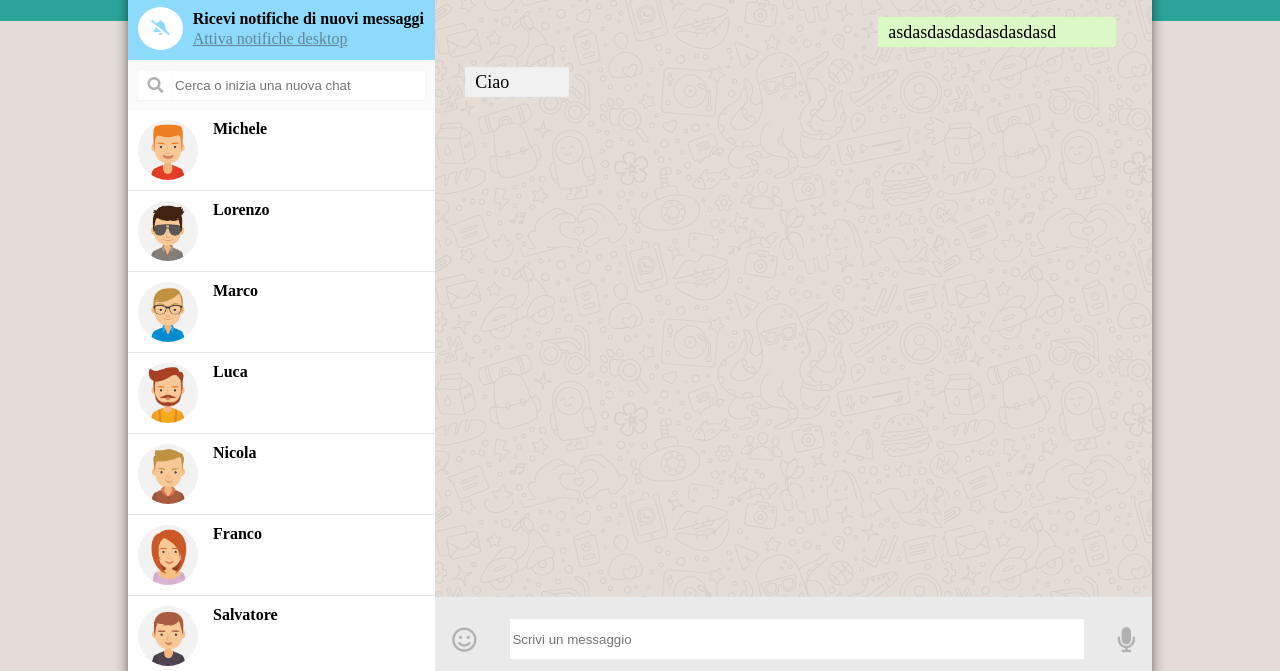
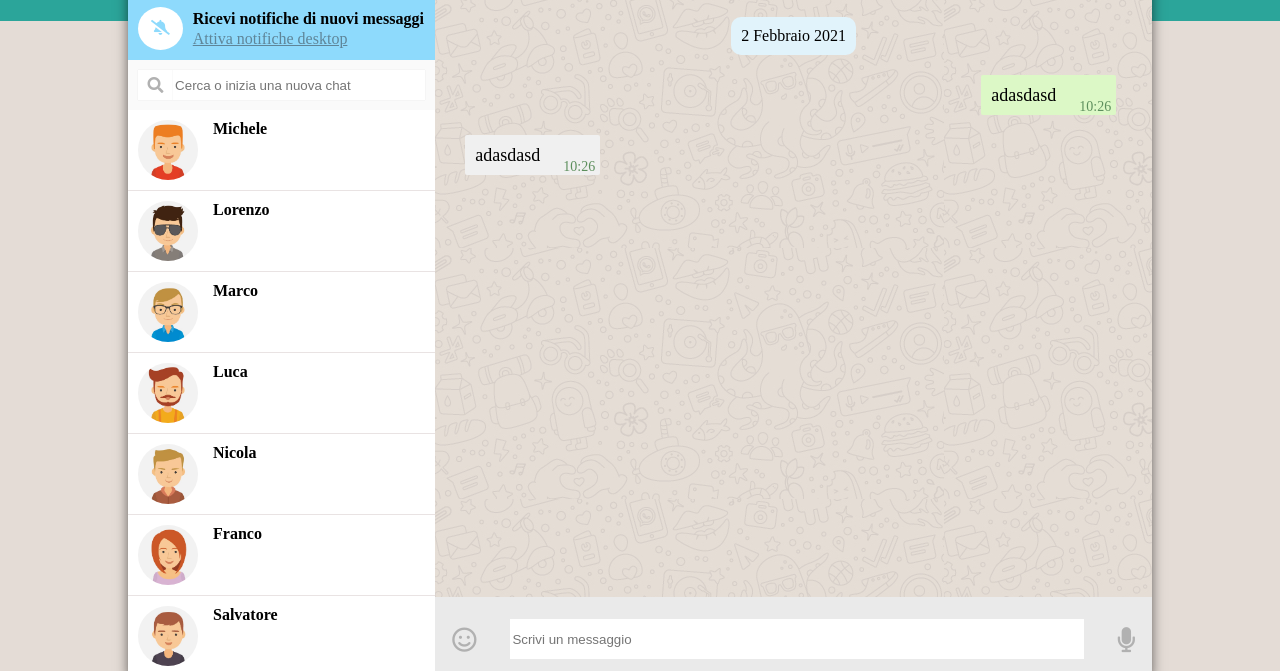
Before and after one commit to FedericoCrudo/js-html-css-boolzap, a plain HTML site: page index.html in a window 1280 px wide. Shown: the part 129-800 px from the top of the page. Drawn offline with nearby package versions, Linux system fonts and the light colour scheme; some packages are replaced by stand-ins of ours; a script that the page names is missing.

Commit message:
update data

```diff
--- a/css/style.css
+++ b/css/style.css
@@ -159,36 +159,65 @@ overflow-y: scroll;
 }
 .chat .send{
     width: 95%;
-    height: 30px;
+    height: 40px;
     display: flex;
     margin-top: 20px;
     justify-content: flex-end;
 }
-.chat .send span{
+.chat .data-chat{
+    display: flex;
+    justify-content: center;
+    margin-top: 20px;
+}
+.chat .data-chat span{
+    padding: 10px;
+    background-color: #E1F3FB;
+    border-radius: 10px;
+}
+
+
+.chat .send .box-message{
+    display: flex;
+    align-items: center;
     height: 100%;
-    line-height: 30px;
    padding: 0 60px 0 10px;
     background-color:#DCF8C6;
     border-radius: 2px;
     font-size: 18px;
+    position: relative;
+}
+.chat .send .box-message .ora{
+   position: absolute;
+    bottom: 0;
+    right: 5px;
+    font-size: 14px;
+    color: rgb(93, 143, 93);
 }
 .chat .recive{
-
     width: 95%;
-    height: 30px;
+    height: 40px;
     display: flex;
     margin-top: 20px;
     margin-left:30px ;
     justify-content: flex-start;
 }
-.chat .recive span{
+.chat .recive .box-message{
     height: 100%;
-    line-height: 30px;
+    display: flex;
+    align-items: center;
    padding: 0 60px 0 10px;
     background-color:#f0f0f0;
     border-radius: 2px;
     font-size: 18px;
+    position: relative;
 }
+.chat .recive .box-message .ora{
+    position: absolute;
+     bottom: 0;
+     right: 5px;
+     font-size: 14px;
+     color: rgb(93, 143, 93);
+ }
 
 
 
--- a/index.html
+++ b/index.html
@@ -76,8 +76,20 @@
                     </div>
                 </div>
                 <div class="chat">
-                    <div class="send"><span>asdasdasdasdasdasdasd</span></div>
-                    <div class="recive"><span>Ciao</span></div>
+                    <div class="data-chat"><span>2 Febbraio 2021</span></div>
+                    <div class="send">
+                        <div class="box-message">
+                            <span>adasdasd</span>
+                            <span class="ora">10:26</span>
+                        </div>
+
+                    </div>
+                    <div class="recive">
+                        <div class="box-message">
+                            <span>adasdasd</span>
+                            <span class="ora">10:26</span>
+                        </div>
+                    </div>
                 </div>
                 <div class="bar-chat">
                     <div class="tool-chat">
```
